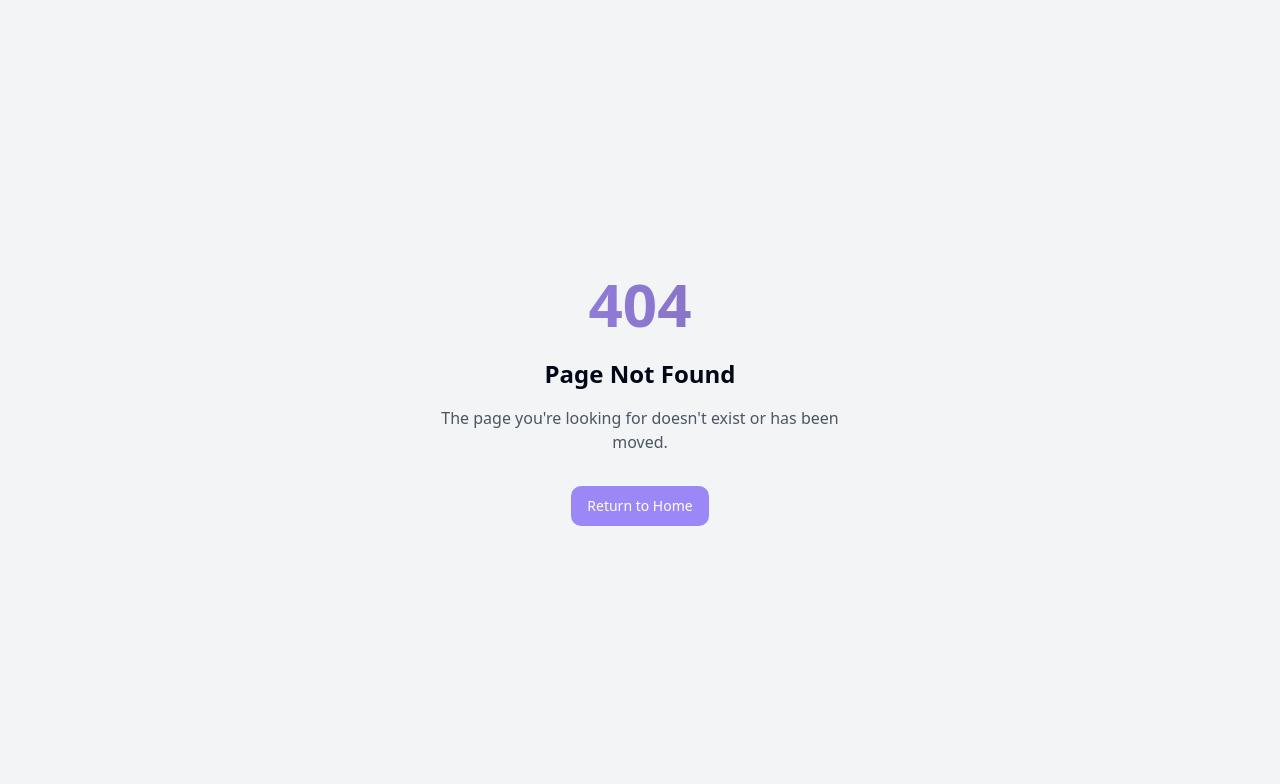
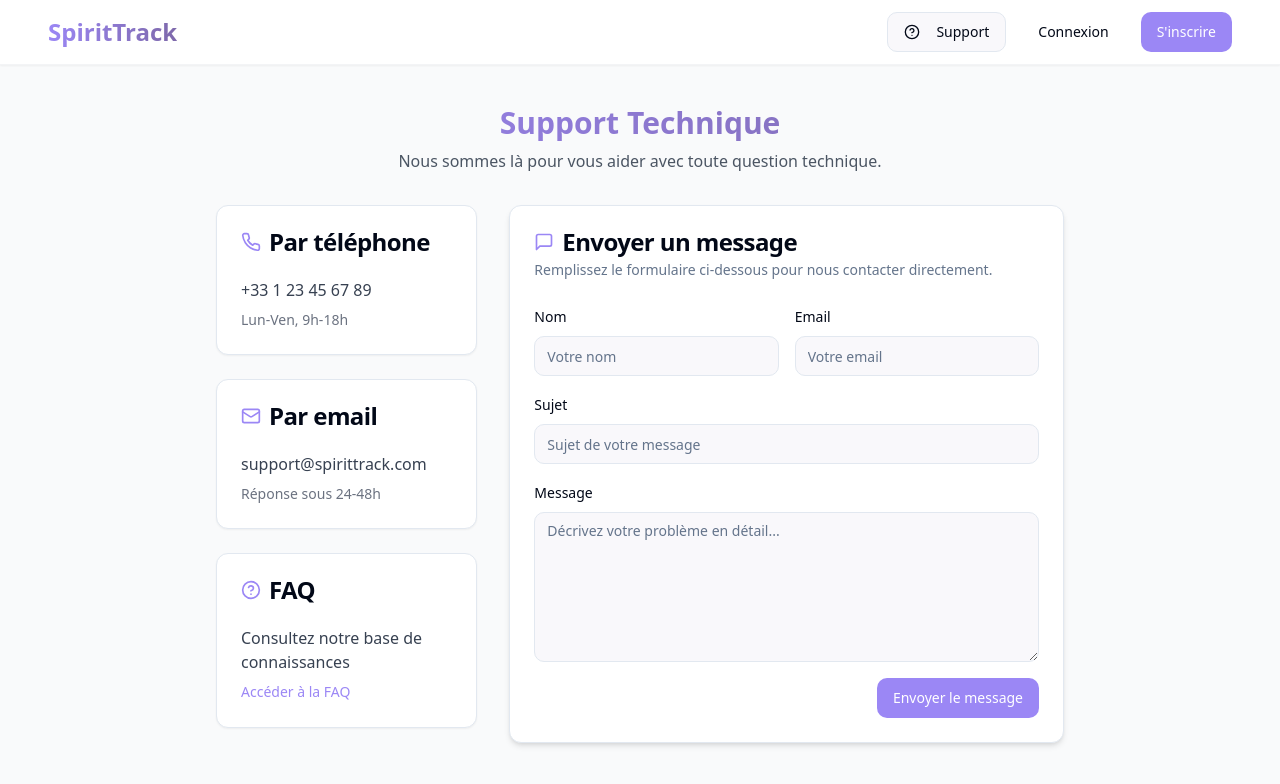
Before and after one commit to dgabdoul/spiritual-growth-tracker, a React (Vite) app: page /support in a window 1280 px wide. Before the commit this address had no page. Shown: the top 784 px of the page. Built offline with nearby package versions, Linux system fonts and the light colour scheme.

Commit message:
Add support contact page
Add a new page for technical support contact.

```diff
--- a/src/App.tsx
+++ b/src/App.tsx
@@ -18,6 +18,7 @@ import AssessmentResults from "./pages/Assessment/AssessmentResults";
 import AssessmentHistory from "./pages/Assessment/AssessmentHistory";
 import PrintView from "./pages/Assessment/PrintView";
 import NotFound from "./pages/NotFound";
+import SupportContactPage from "./pages/SupportContactPage";
 
 // Admin Pages
 import UsersManagement from "./pages/Admin/UsersManagement";
@@ -67,6 +68,7 @@ const AppRoutes = () => {
       <Route path="/landing" element={<LandingPage />} />
       <Route path="/login" element={<LoginPage />} />
       <Route path="/register" element={<RegisterPage />} />
+      <Route path="/support" element={<SupportContactPage />} />
 
       {/* Protected Routes */}
       <Route path="/dashboard" element={
--- a/src/components/Header.tsx
+++ b/src/components/Header.tsx
@@ -12,7 +12,7 @@ import {
   NavigationMenuTrigger,
 } from "@/components/ui/navigation-menu";
 import { cn } from '@/lib/utils';
-import { LogOut, User, BarChart3, Users, Settings } from 'lucide-react';
+import { LogOut, User, BarChart3, Users, Settings, HelpCircle } from 'lucide-react';
 
 const Header = () => {
   const { user, logout } = useAuth();
@@ -54,6 +54,9 @@ const Header = () => {
                       <ListItem to="/assessment/history" title="Historique" icon={<BarChart3 className="h-4 w-4 mr-2" />}>
                         Consultez vos évaluations passées
                       </ListItem>
+                      <ListItem to="/support" title="Support" icon={<HelpCircle className="h-4 w-4 mr-2" />}>
+                        Contactez notre équipe de support technique
+                      </ListItem>
                       {user.email === "admin@example.com" && (
                         <ListItem to="/admin" title="Administration" icon={<Settings className="h-4 w-4 mr-2" />}>
                           Accédez aux outils d'administration
@@ -94,6 +97,13 @@ const Header = () => {
               </Button>
             </Link>
 
+            <Link to="/support">
+              <Button variant="outline">
+                <HelpCircle size={18} className="mr-2" />
+                Support
+              </Button>
+            </Link>
+
             <Button variant="ghost" onClick={() => logout()} className="text-gray-600">
               <LogOut size={18} />
               <span className="hidden sm:inline ml-2">Déconnexion</span>
@@ -101,6 +111,12 @@ const Header = () => {
           </div>
         ) : (
           <div className="flex items-center gap-4">
+            <Link to="/support">
+              <Button variant="outline">
+                <HelpCircle size={18} className="mr-2" />
+                Support
+              </Button>
+            </Link>
             <Link to="/login">
               <Button variant="ghost">Connexion</Button>
             </Link>
--- /dev/null
+++ b/src/pages/SupportContactPage.tsx
@@ -0,0 +1,211 @@
+
+import React, { useState } from 'react';
+import { useForm } from 'react-hook-form';
+import { zodResolver } from '@hookform/resolvers/zod';
+import { z } from 'zod';
+import Header from '@/components/Header';
+import { Button } from '@/components/ui/button';
+import { Textarea } from '@/components/ui/textarea';
+import { Input } from '@/components/ui/input';
+import { Card, CardContent, CardDescription, CardFooter, CardHeader, CardTitle } from '@/components/ui/card';
+import { Form, FormControl, FormField, FormItem, FormLabel, FormMessage } from '@/components/ui/form';
+import { useToast } from '@/hooks/use-toast';
+import { useAuth } from '@/contexts/AuthContext';
+import { Contact, HelpCircle, Mail, MessageSquare, Phone } from 'lucide-react';
+
+// Define form schema with Zod
+const formSchema = z.object({
+  name: z.string().min(2, { message: "Le nom doit comporter au moins 2 caractères" }),
+  email: z.string().email({ message: "Adresse email invalide" }),
+  subject: z.string().min(5, { message: "Le sujet doit comporter au moins 5 caractères" }),
+  message: z.string().min(10, { message: "Le message doit comporter au moins 10 caractères" }),
+});
+
+type FormValues = z.infer<typeof formSchema>;
+
+const SupportContactPage: React.FC = () => {
+  const { toast } = useToast();
+  const { user } = useAuth();
+  const [isSubmitting, setIsSubmitting] = useState(false);
+
+  // Initialize form with React Hook Form and Zod validation
+  const form = useForm<FormValues>({
+    resolver: zodResolver(formSchema),
+    defaultValues: {
+      name: user?.displayName || '',
+      email: user?.email || '',
+      subject: '',
+      message: '',
+    },
+  });
+
+  // Handle form submission
+  const onSubmit = (data: FormValues) => {
+    setIsSubmitting(true);
+
+    // Simulate sending the support request
+    setTimeout(() => {
+      console.log('Support request submitted:', data);
+
+      toast({
+        title: "Demande envoyée",
+        description: "Votre message a été envoyé avec succès. Nous vous répondrons dans les meilleurs délais.",
+      });
+
+      form.reset();
+      setIsSubmitting(false);
+    }, 1500);
+  };
+
+  return (
+    <div className="min-h-screen bg-gray-50">
+      <Header />
+      <main className="max-w-4xl mx-auto py-10 px-4 sm:px-6">
+        <div className="mb-8 text-center">
+          <h1 className="text-3xl font-bold text-gradient">Support Technique</h1>
+          <p className="mt-2 text-gray-600">Nous sommes là pour vous aider avec toute question technique.</p>
+        </div>
+
+        <div className="grid gap-8 md:grid-cols-3">
+          {/* Contact Information */}
+          <div className="space-y-6">
+            <Card>
+              <CardHeader>
+                <CardTitle className="flex items-center">
+                  <Phone className="mr-2 h-5 w-5 text-spirit-purple" />
+                  Par téléphone
+                </CardTitle>
+              </CardHeader>
+              <CardContent>
+                <p className="text-gray-700">+33 1 23 45 67 89</p>
+                <p className="text-sm text-gray-500 mt-2">Lun-Ven, 9h-18h</p>
+              </CardContent>
+            </Card>
+
+            <Card>
+              <CardHeader>
+                <CardTitle className="flex items-center">
+                  <Mail className="mr-2 h-5 w-5 text-spirit-purple" />
+                  Par email
+                </CardTitle>
+              </CardHeader>
+              <CardContent>
+                <p className="text-gray-700">support@spirittrack.com</p>
+                <p className="text-sm text-gray-500 mt-2">Réponse sous 24-48h</p>
+              </CardContent>
+            </Card>
+
+            <Card>
+              <CardHeader>
+                <CardTitle className="flex items-center">
+                  <HelpCircle className="mr-2 h-5 w-5 text-spirit-purple" />
+                  FAQ
+                </CardTitle>
+              </CardHeader>
+              <CardContent>
+                <p className="text-gray-700">Consultez notre base de connaissances</p>
+                <Button variant="link" className="p-0 h-auto text-spirit-purple mt-2">
+                  Accéder à la FAQ
+                </Button>
+              </CardContent>
+            </Card>
+          </div>
+
+          {/* Contact Form */}
+          <div className="md:col-span-2">
+            <Card className="shadow-md">
+              <CardHeader>
+                <CardTitle className="flex items-center">
+                  <MessageSquare className="mr-2 h-5 w-5 text-spirit-purple" />
+                  Envoyer un message
+                </CardTitle>
+                <CardDescription>
+                  Remplissez le formulaire ci-dessous pour nous contacter directement.
+                </CardDescription>
+              </CardHeader>
+              <CardContent>
+                <Form {...form}>
+                  <form onSubmit={form.handleSubmit(onSubmit)} className="space-y-4">
+                    <div className="grid grid-cols-1 md:grid-cols-2 gap-4">
+                      <FormField
+                        control={form.control}
+                        name="name"
+                        render={({ field }) => (
+                          <FormItem>
+                            <FormLabel>Nom</FormLabel>
+                            <FormControl>
+                              <Input placeholder="Votre nom" {...field} />
+                            </FormControl>
+                            <FormMessage />
+                          </FormItem>
+                        )}
+                      />
+
+                      <FormField
+                        control={form.control}
+                        name="email"
+                        render={({ field }) => (
+                          <FormItem>
+                            <FormLabel>Email</FormLabel>
+                            <FormControl>
+                              <Input type="email" placeholder="Votre email" {...field} />
+                            </FormControl>
+                            <FormMessage />
+                          </FormItem>
+                        )}
+                      />
+                    </div>
+
+                    <FormField
+                      control={form.control}
+                      name="subject"
+                      render={({ field }) => (
+                        <FormItem>
+                          <FormLabel>Sujet</FormLabel>
+                          <FormControl>
+                            <Input placeholder="Sujet de votre message" {...field} />
+                          </FormControl>
+                          <FormMessage />
+                        </FormItem>
+                      )}
+                    />
+
+                    <FormField
+                      control={form.control}
+                      name="message"
+                      render={({ field }) => (
+                        <FormItem>
+                          <FormLabel>Message</FormLabel>
+                          <FormControl>
+                            <Textarea
+                              placeholder="Décrivez votre problème en détail..."
+                              className="min-h-[150px]"
+                              {...field}
+                            />
+                          </FormControl>
+                          <FormMessage />
+                        </FormItem>
+                      )}
+                    />
+
+                    <CardFooter className="flex justify-end px-0 pb-0">
+                      <Button
+                        type="submit"
+                        className="bg-spirit-purple hover:bg-spirit-deep-purple"
+                        disabled={isSubmitting}
+                      >
+                        {isSubmitting ? "Envoi en cours..." : "Envoyer le message"}
+                      </Button>
+                    </CardFooter>
+                  </form>
+                </Form>
+              </CardContent>
+            </Card>
+          </div>
+        </div>
+      </main>
+    </div>
+  );
+};
+
+export default SupportContactPage;
```
